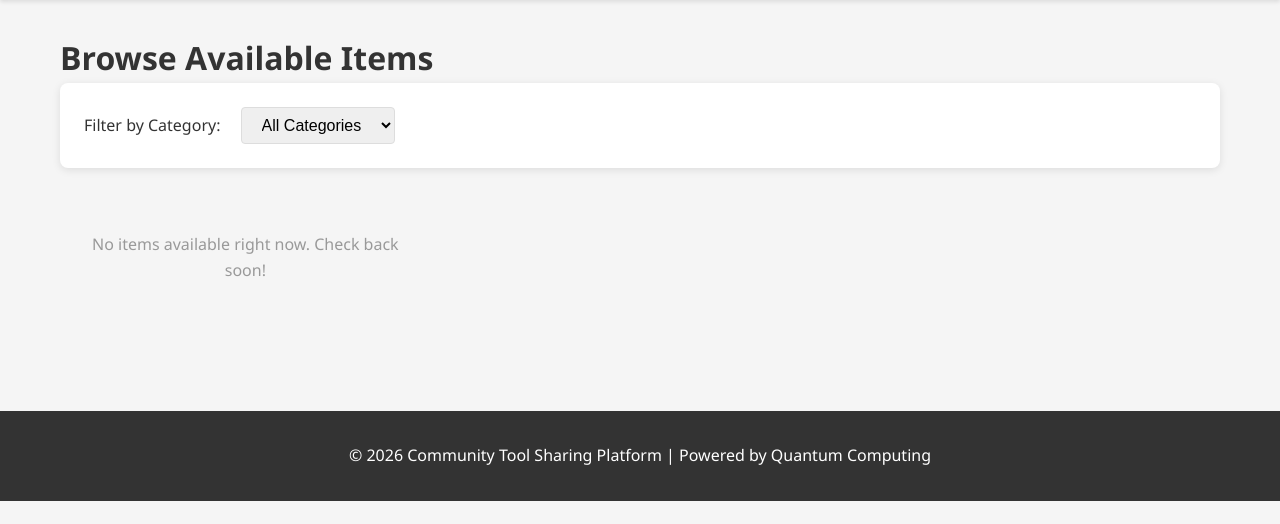
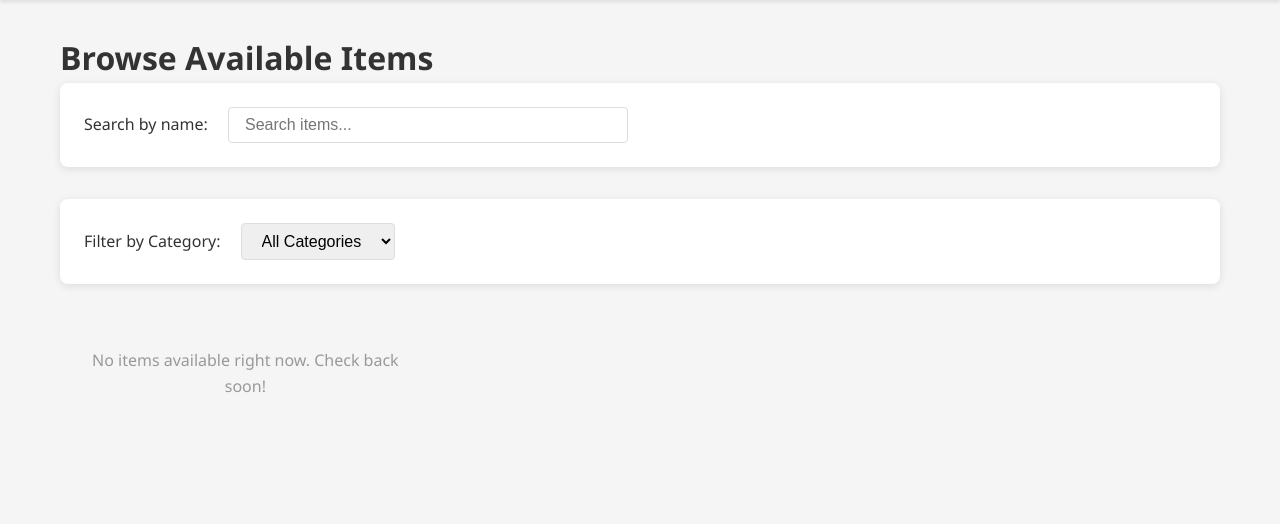
Before and after one commit to aimiliossakkoulas-svg/quantum, a Flask app: page /browse in a window 1280 px wide. Shown: the part 78-602 px from the top of the page. Run offline with Flask 3, Linux system fonts and the light colour scheme; a user stored in the database is signed in; tables that the repository leaves empty hold one stand-in row (values such as "Sample post"); data that the repository does not hold is empty.

Commit message:
Add search functionality to browse items

```diff
--- a/app/routes.py
+++ b/app/routes.py
@@ -196,10 +196,14 @@ def register_routes(app):
             return jsonify({'error': 'Unauthorized'}), 401
 
         category = request.args.get('category')
+        search = request.args.get('search', '').strip()
         query = Item.query.filter(Item.owner_id != session['user_id'], Item.available == True)
 
         if category and category != 'all':
             query = query.filter_by(category=category)
 
+        if search:
+            query = query.filter(Item.name.ilike(f"%{search}%"))
+
         items = query.all()
         return jsonify([item.to_dict() for item in items])
--- a/app/static/css/style.css
+++ b/app/static/css/style.css
@@ -357,11 +357,17 @@ body {
     font-weight: 500;
 }
 
+.filter-section input,
 .filter-section select {
     padding: 0.5rem 1rem;
     border: 1px solid #ddd;
     border-radius: 4px;
     font-size: 1rem;
+}
+
+.filter-section input {
+    width: 100%;
+    max-width: 400px;
 }
 
 /* Item Detail */
--- a/app/static/js/browse.js
+++ b/app/static/js/browse.js
@@ -1,18 +1,23 @@
 // Browse page JavaScript - Load and filter items
 document.addEventListener('DOMContentLoaded', function() {
     const categoryFilter = document.getElementById('category-filter');
+    const searchInput = document.getElementById('search-input');
     const itemsContainer = document.getElementById('items-container');
 
-    loadItems('all');
+    loadItems('all', '');
 
     categoryFilter.addEventListener('change', function(e) {
-        loadItems(e.target.value);
+        loadItems(e.target.value, searchInput.value);
+    });
+
+    searchInput.addEventListener('input', function(e) {
+        loadItems(categoryFilter.value, e.target.value);
     });
 });
 
-function loadItems(category) {
+function loadItems(category, search) {
     const itemsContainer = document.getElementById('items-container');
-    const url = `/api/items?category=${category}`;
+    const url = `/api/items?category=${encodeURIComponent(category)}&search=${encodeURIComponent(search)}`;
 
     fetch(url)
         .then(response => response.json())
--- a/app/templates/browse.html
+++ b/app/templates/browse.html
@@ -5,6 +5,11 @@
 {% block content %}
 <div class="browse-page">
     <h1>Browse Available Items</h1>
+
+    <div class="filter-section">
+        <label for="search-input">Search by name:</label>
+        <input type="search" id="search-input" placeholder="Search items...">
+    </div>
 
     <div class="filter-section">
         <label for="category-filter">Filter by Category:</label>
```
